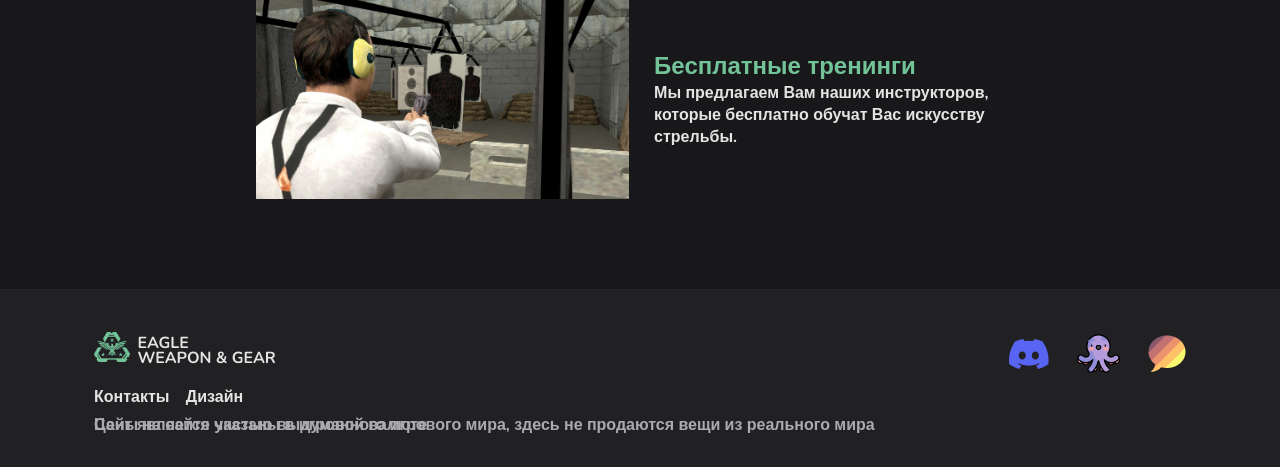
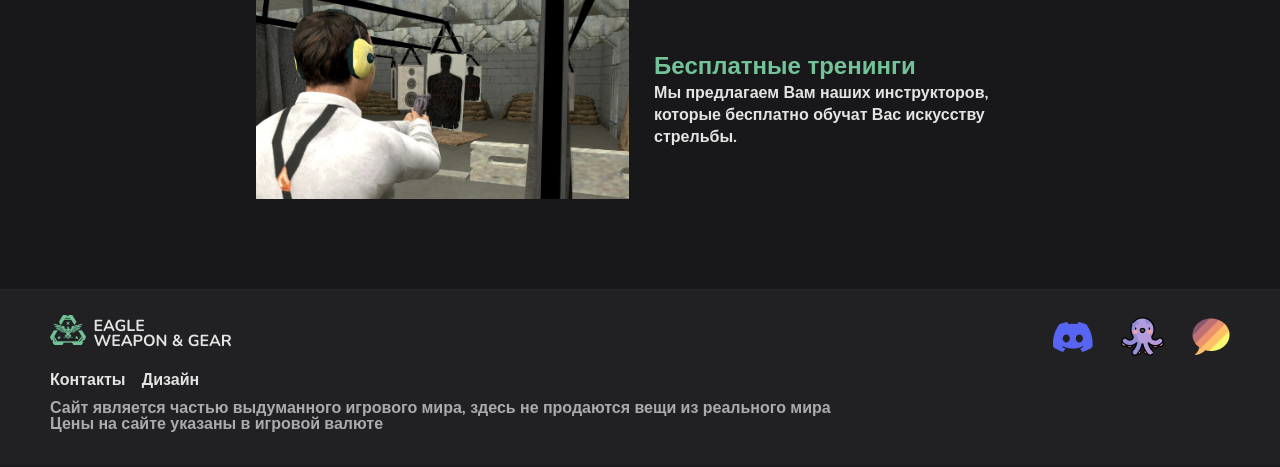
Before and after one commit to KillerBunny031/Eagle-site, a PHP site: page /pages/shooting_range.html in a window 1280 px wide. Shown: the part 592-1059 px from the top of the page. After the commit the page ends 1024 px from the top, so only its background shows below. Run offline with PHP 8.4, Linux system fonts and the light colour scheme.

Commit message:
footer update

```diff
--- a/styles/contacts_style.css
+++ b/styles/contacts_style.css
@@ -238,13 +238,14 @@ a img {
 
  /* footer */
 
-footer {
+ footer {
     background-color: #212124;
     border-top: 1px solid #262626;
     display: flex;
     flex-direction: column;
-    padding: 42px 94px;
+    padding: 25px 50px;
     font-family: 'Nunito', sans-serif;
+
 }
 
 .links {
--- a/styles/employment_style.css
+++ b/styles/employment_style.css
@@ -346,7 +346,7 @@ footer {
     border-top: 1px solid #262626;
     display: flex;
     flex-direction: column;
-    padding: 42px 94px;
+    padding: 25px 50px;
     font-family: 'Nunito', sans-serif;
 
 }
--- a/styles/shooting_range_style.css
+++ b/styles/shooting_range_style.css
@@ -280,7 +280,7 @@ footer {
     border-top: 1px solid #262626;
     display: flex;
     flex-direction: column;
-    padding: 42px 94px;
+    padding: 25px 50px;
     font-family: 'Nunito', sans-serif;
 
 }
@@ -358,4 +358,12 @@ footer {
     color: #ABABAE;
     font-size: 16px;
     line-height: 0px;
+    height: 16px;
 }
+
+
+@media (max-width: 950px) {
+    footer {
+        display: none;
+    }
+}
--- a/styles/shop_style.css
+++ b/styles/shop_style.css
@@ -388,7 +388,7 @@ footer {
     border-top: 1px solid #262626;
     display: flex;
     flex-direction: column;
-    padding: 42px 94px;
+    padding: 25px 50px;
     font-family: 'Nunito', sans-serif;
 
 }
```
